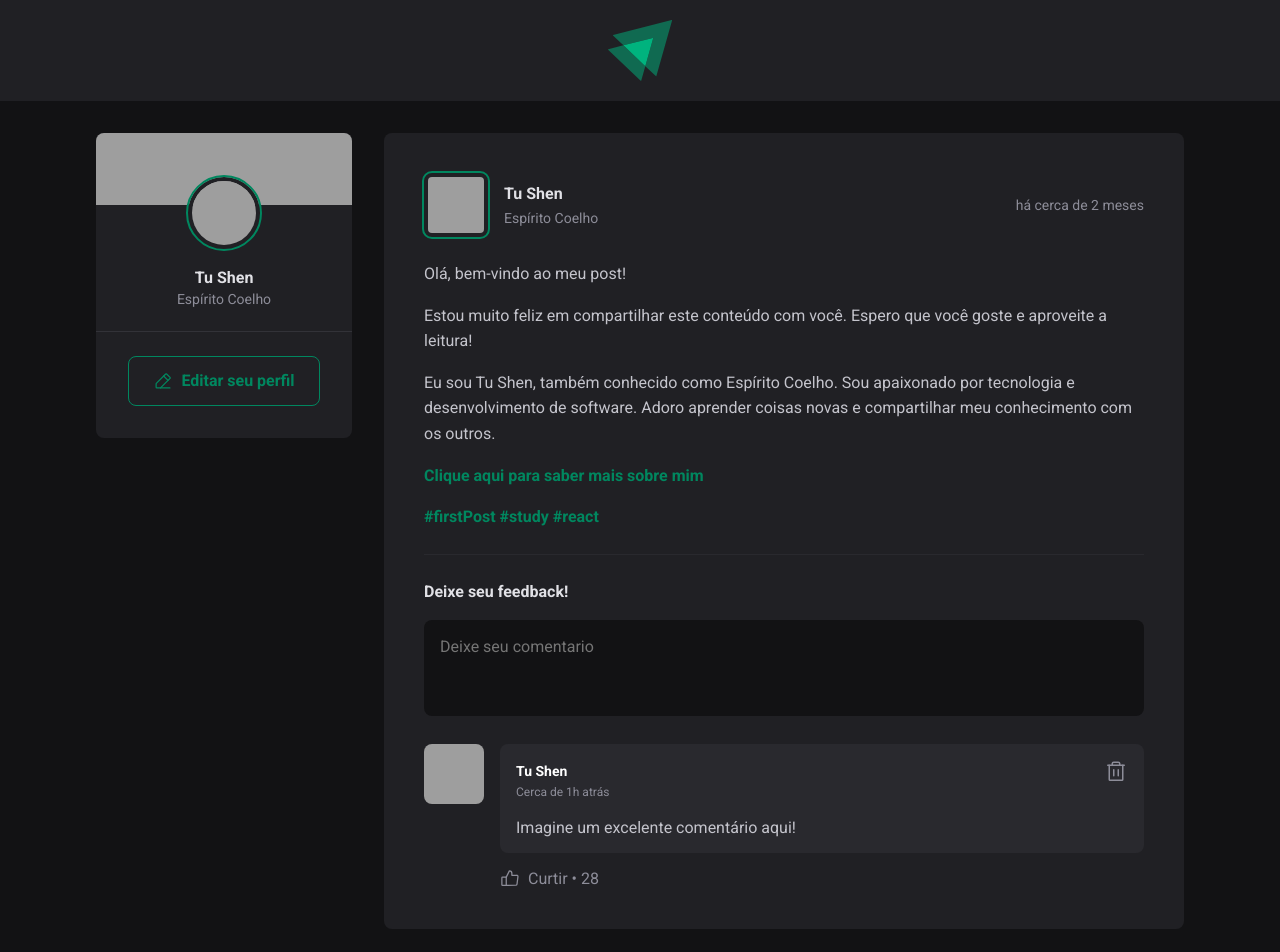
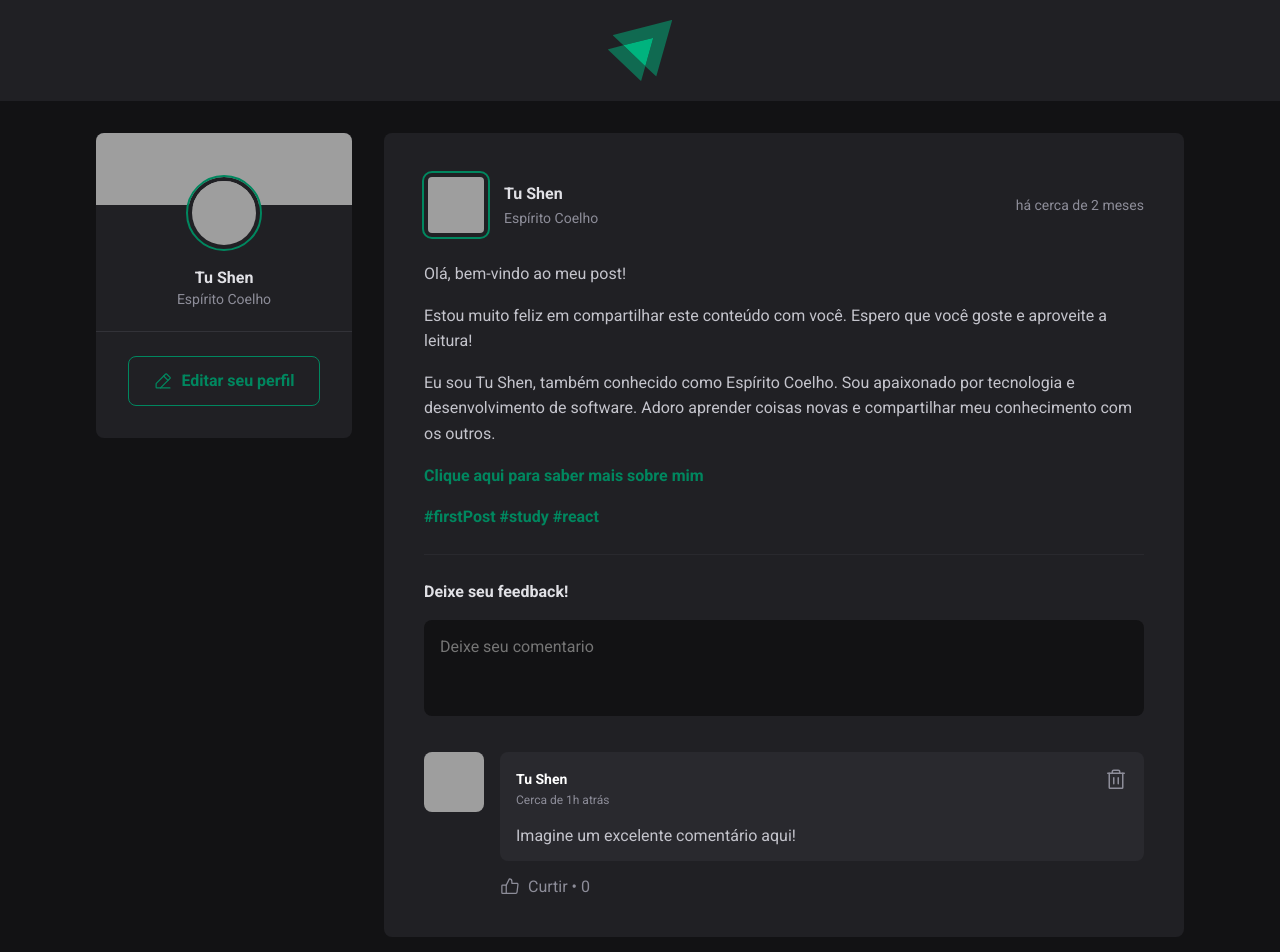
Before and after one commit to jpedro-lima/React, a React (Vite) app in the folder study-react/: page / in a window 1280 px wide. Shown: the top 952 px of the page. Built offline with nearby package versions, Linux system fonts and the light colour scheme; grey boxes are pictures that could not be loaded.

Commit message:
Adicionando função de likes

```diff
--- a/study-react/src/components/Comment.jsx
+++ b/study-react/src/components/Comment.jsx
@@ -3,12 +3,15 @@ import styles from './Comment.module.css';
 import avatar from '../assets/tushen.jpeg';
 
 import { Trash, ThumbsUp } from 'phosphor-react';
+import { useState } from 'react';
 
 export function Comment({ content, onDeleteComment }) {
 
+	const [likeCount, setLikeCount] = useState(0);
+
 	function hundleCommentDelete() {
 		if (confirm('Você gostaria de apagar este comentário?')) {
-			onDeleteComment(this);
+			onDeleteComment(content);
 		}
 	}
 
@@ -37,9 +40,9 @@ export function Comment({ content, onDeleteComment }) {
 				</div>
 
 				<footer>
-					<button>
+					<button onClick={ () => {setLikeCount( likeCount + 1)} } title='Curtir Comentário'>
 						<ThumbsUp size={20}/>
-						Curtir <span>28</span>
+						Curtir <span>{likeCount}</span>
 					</button>
 				</footer>
 
--- a/study-react/src/components/Post.jsx
+++ b/study-react/src/components/Post.jsx
@@ -11,10 +11,7 @@ export function Post({ author, publishedAt, content }) {
 	const relativeDate = formatDistance(publishedAt, new Date(), { locale: ptBR, addSuffix: true });
 
 	const [comments, setComment] = useState([
-		{
-			id: 1,
-			content: 'Imagine um excelente comentário aqui!',
-		}
+		'Imagine um excelente comentário aqui!',
 	])
 
 	const [newCommentText, setNewCommentText] = useState('');
@@ -22,17 +19,30 @@ export function Post({ author, publishedAt, content }) {
 	function hundleCreateNewComment() {
 		event.preventDefault();
 
-		setComment([...comments, { id: comments.length + 1, content: newCommentText }]);
+		setComment([...comments, newCommentText ]);
 		setNewCommentText('');
+
+		{
+			const newComment = document.querySelector('textarea[name="comment"]');
+			newComment.scrollIntoView({ behavior: 'smooth' });
+
+			document.activeElement.blur()
+		}
 	}
 
 	function handleNewCommentChange() {
+		event.target.setCustomValidity('');
 		setNewCommentText(event.target.value);
 	}
 
-	function onDeleteComment( comment ) {
-		comments.splice( comments.indexOf( comment ), 1 );
-		setComment([...comments]);
+	function deleteComment( commentToDelete ) {
+
+		const commentWithoutDeletedOne = comments.filter(comment => comment !== commentToDelete);
+		setComment([...commentWithoutDeletedOne]);
+	}
+
+	function hundleNewInvalidComment() {
+		event.target.setCustomValidity('Por favor, preencha o campo de comentário');
 	}
 
 	return (
@@ -78,17 +88,19 @@ export function Post({ author, publishedAt, content }) {
 					placeholder='Deixe seu comentario'
 					onChange={handleNewCommentChange}
 					value={newCommentText}
+					onInvalid={hundleNewInvalidComment}
+					required
 				>
 				</textarea>
 
 				<footer>
-					<button type='submit'>Comentar</button>
+					<button type='submit' disabled={newCommentText.length === 0}>Comentar</button>
 				</footer>
 			</form>
 
 			<div className={styles.commentList}>
 				{ comments.map(comment => {
-					return <Comment key={comment.content} content={comment.content} onDeleteComment={onDeleteComment} />
+					return <Comment key={comment} content={comment} onDeleteComment={deleteComment} />
 				}) }
 
 			</div>
--- a/study-react/src/components/Post.module.css
+++ b/study-react/src/components/Post.module.css
@@ -122,6 +122,15 @@
 	transition: filter 0.1s;
 }
 
-.commentForm button[type="submit"]:hover {
+.commentForm button[type="submit"]:not(:disabled):hover {
 	background: var(--green-300);
 }
+
+.commentForm button[type="submit"]:disabled {
+	opacity: 0.6;
+	cursor: not-allowed;
+}
+
+.commentList {
+	margin-top: 2rem;
+}
```
